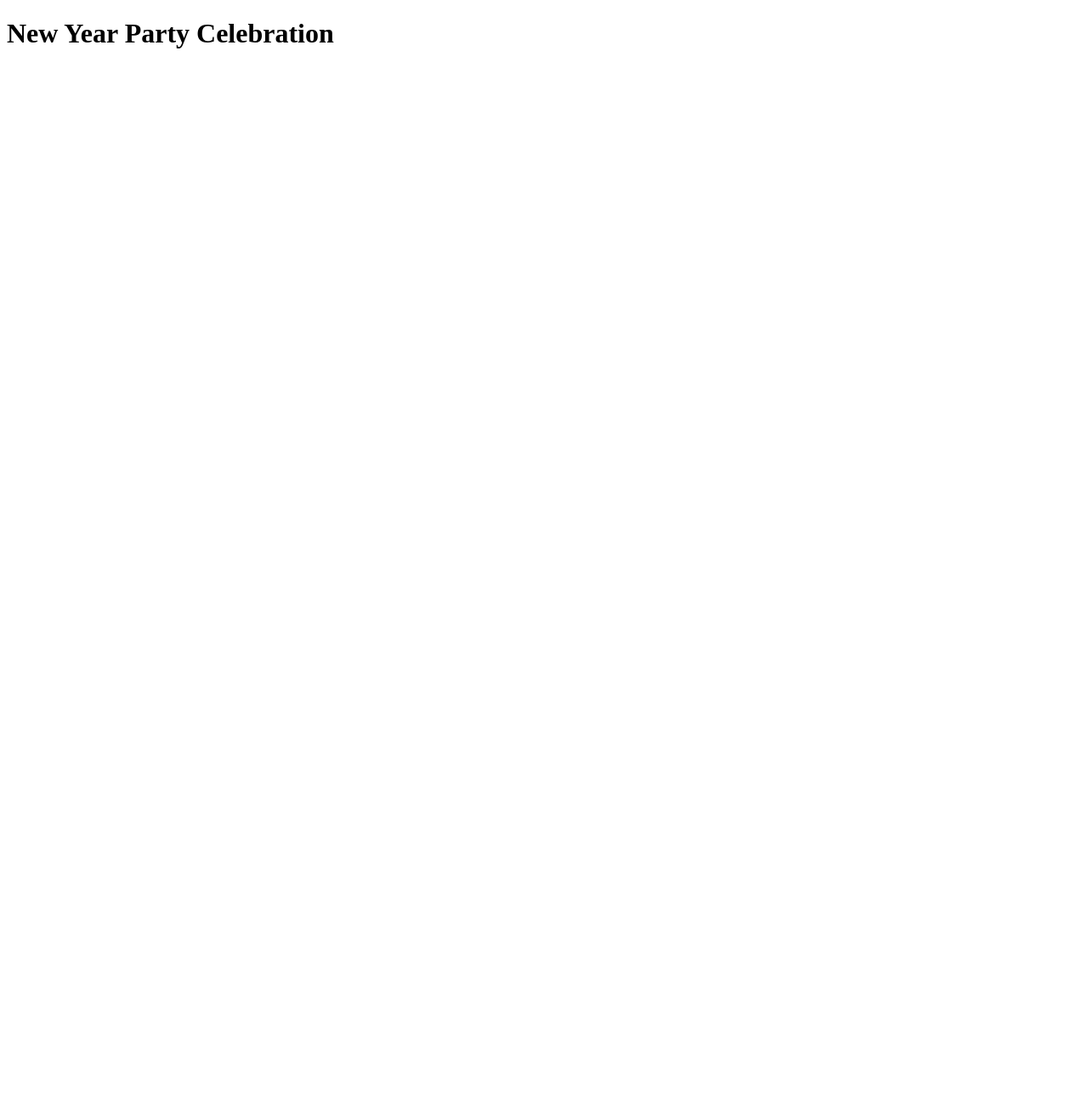
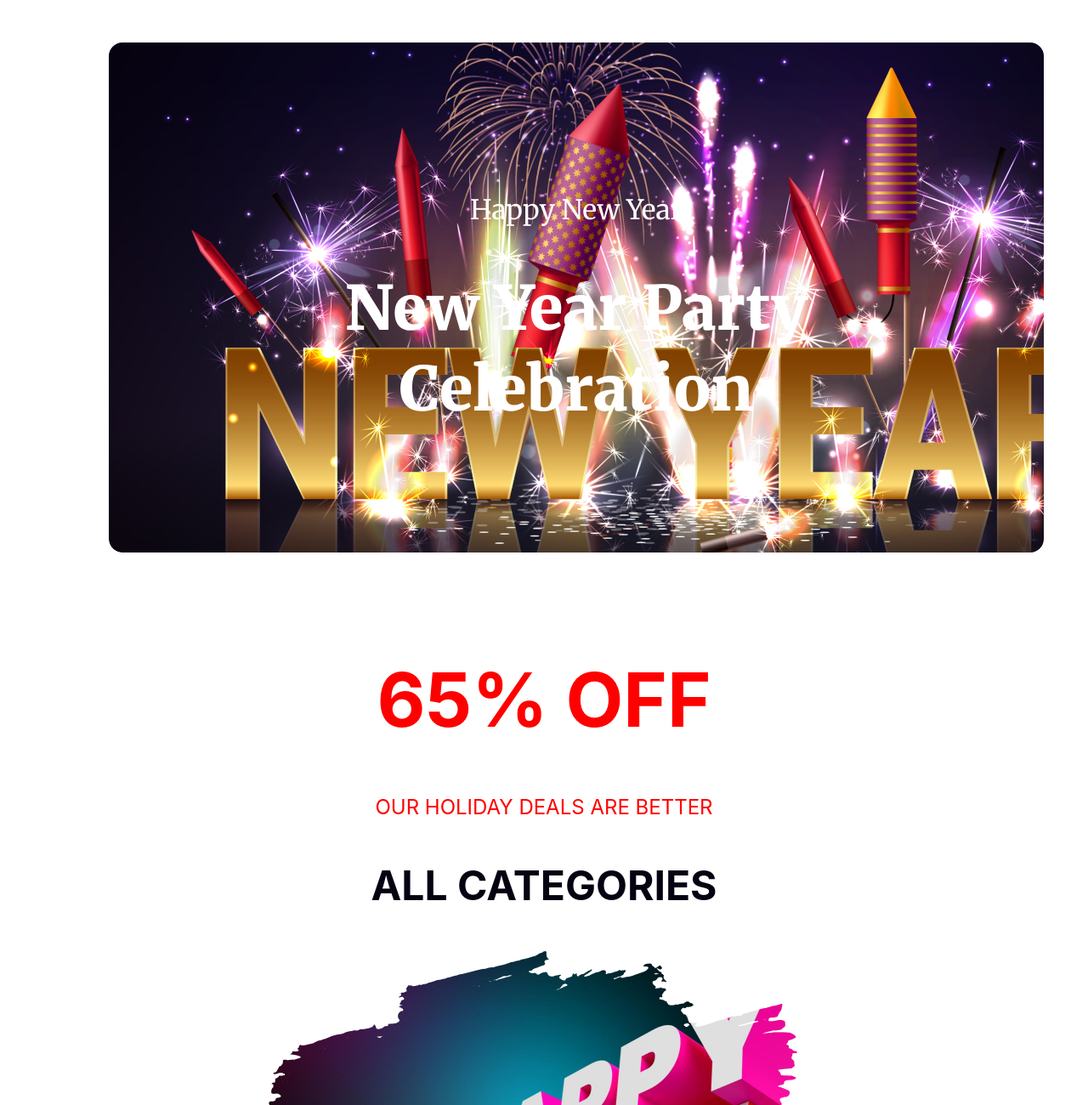
Before and after one commit to pritomcse29/b9-a1, a plain HTML site: page index.html in a window 1280 px wide. Shown: the top 1300 px of the page at 85% size. Before the commit the page ends 800 px from the top, so only its background shows below. Drawn offline with Linux system fonts and the light colour scheme.

Commit message:
discount and welcome section added

```diff
--- a/index.html
+++ b/index.html
@@ -5,12 +5,37 @@
     <meta name="viewport" content="width=device-width, initial-scale=1.0">
     <title>New Year Party Celebration</title>
     <link rel="stylesheet" href="style/style.css">
+    <!--google font-->
+    <link rel="preconnect" href="https://fonts.googleapis.com">
+    <link rel="preconnect" href="https://fonts.gstatic.com" crossorigin>
+    <link href="https://fonts.googleapis.com/css2?family=Merriweather:ital,wght@0,300;0,400;0,700;0,900;1,300;1,400;1,700;1,900&family=Open+Sans:ital,wght@0,300..800;1,300..800&display=swap" rel="stylesheet">
 </head>
 <body>
     <header>
-        <h1>New Year Party Celebration</h1>
+        <!--Banner Section-->
+        <div class="banner-section">
+            <h3 class="banner-title">Happy New Year</h3>
+            <h1 class="New-year-party">New Year Party <br>Celebration</h1>
+        </div>
     </header>
-    <main></main>
+    <main>
+        <!--Discount Section-->
+        <div class="discount-section">
+            <h1 class="discount-title">65% OFF</h1>
+            <p class="holiday-deals">OUR HOLIDAY DEALS ARE BETTER</p>
+            <h3 class="categories">ALL CATEGORIES</h3>
+            <img src="images/New Year Photo.png" alt="">
+        </div>
+        <!--Welcome section -->
+        <div class="welcome-section">
+         <div class="midnight-party">
+            <h1 class="welcome-section-title">Welcome to <br> midnight party</h1>
+            <p class="welcome-section-description">Dolor sit amet consectetur. Consequat eget consectetur maecenas sed molestie malesuada. Ipsum sed sodales risus ut pellentesque vel euismod. </p>
+            <button>Join Now</button>
+         </div>
+         <img src="images/Group 70.png" alt="">
+        </div>
+    </main>
     <footer></footer>
 </body>
 </html>
--- a/style/style.css
+++ b/style/style.css
@@ -0,0 +1,65 @@
+/*font-family*/
+body{
+    font-family: "Merriweather", serif;
+}
+/**banner section style**/
+.banner-section {
+  background-image: url("../images/Banner\ Image.png"), linear-gradient(180deg, #070211 0%, rgba(7, 2, 17, 0.00) 100%);
+  width: 1100px;
+  height: 600px;
+  border-radius: 16px;
+  /* background: linear-gradient(180deg, #070211 0%, rgba(7, 2, 17, 0.00) 100%); */
+  margin:50px 120px 120px 120px;
+}
+
+.banner-title{
+   padding-top: 177px;
+    text-align: center;
+    color: #FFF;
+    text-align: center;
+    font-size: 32px;
+    font-style: normal;
+    font-weight: 400;
+    line-height: normal;
+
+}
+.New-year-party{
+    /* margin-top: 233px; */
+    text-align: center;
+    color: #FFF;
+    text-align: center;
+    font-size: 72px;
+    font-style: normal;
+    font-weight: 900;
+    line-height: 95px;
+}
+.discount-section{
+    text-align: center;
+}
+.discount-title{
+    color: #F00;
+    text-align: center;
+    font-family: Inter;
+    font-size: 88px;
+    font-style: normal;
+    font-weight: 700;
+    line-height: normal;
+}
+.holiday-deals{
+    color: #F00;
+    text-align: center;
+    font-family: Inter;
+    font-size: 24px;
+
+}
+.categories{
+    color: #070211;
+    text-align: center;
+    font-family: Inter;
+    font-size: 48px;
+
+}
+.welcome-section{
+    background-image: url('../images/Vectorrr.png');
+    display: flex;
+}
```
Also changed, not shown: images/Banner Image.png (added), images/Group 70.png (added), images/New Year Photo.png (added), 1 other file.
